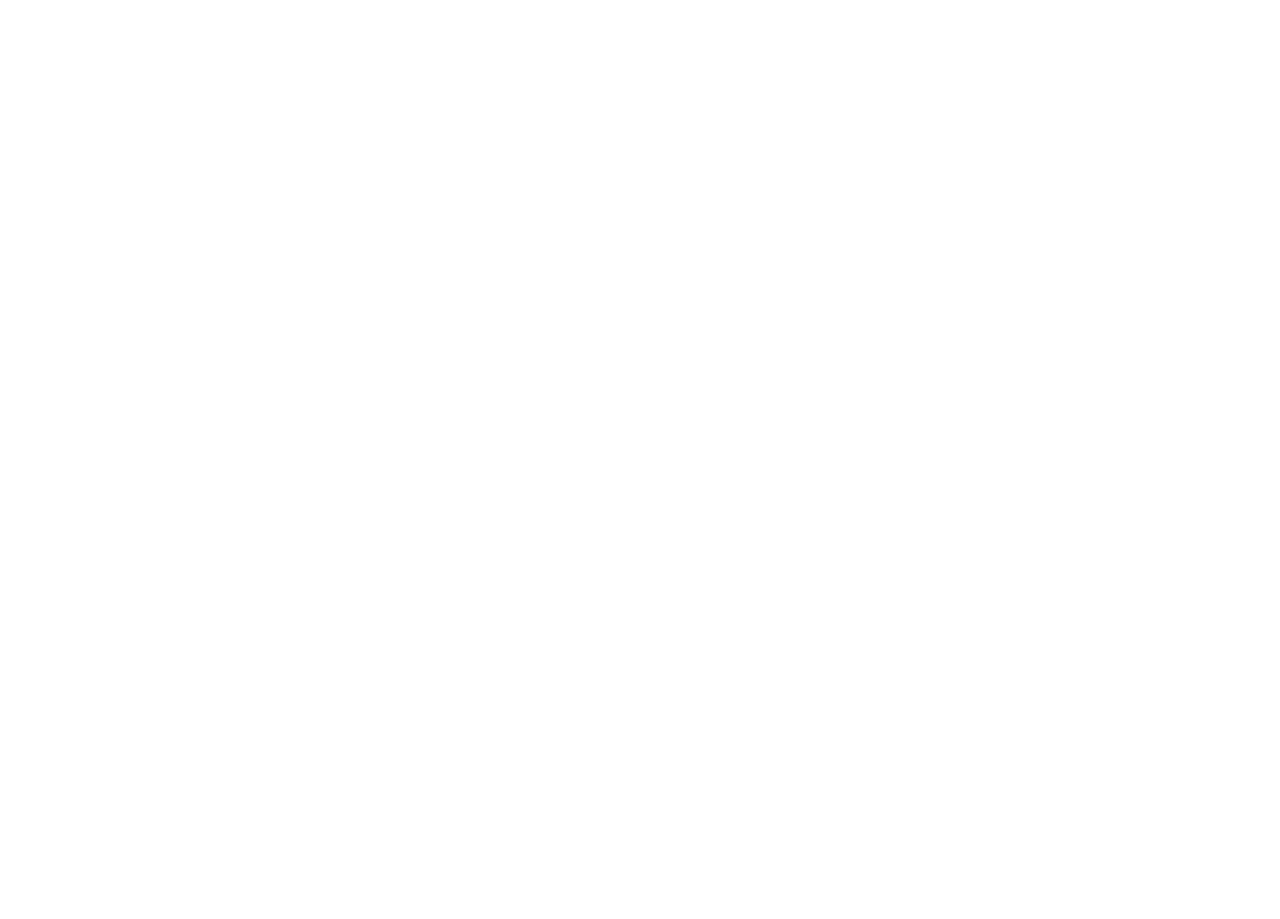
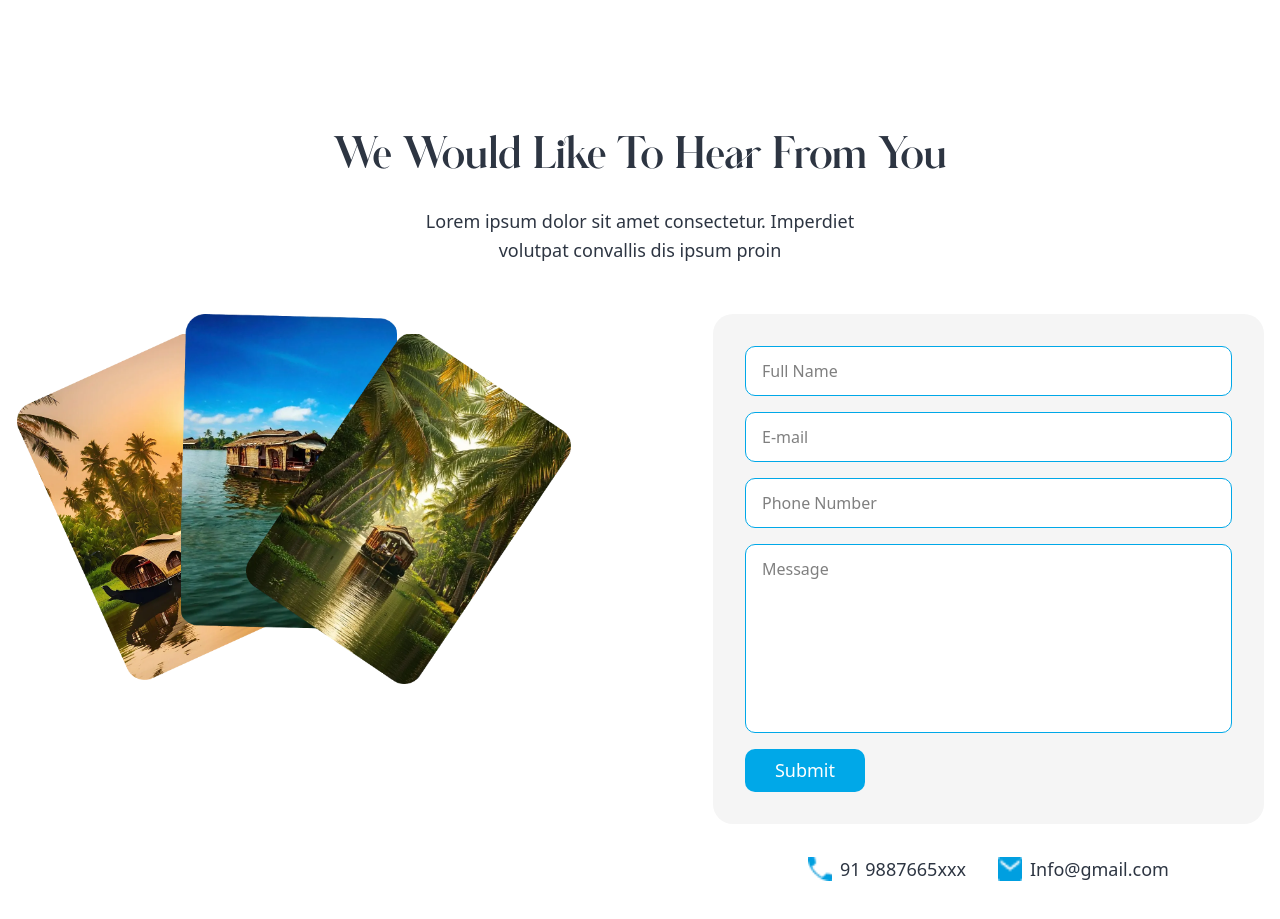
Before and after one commit to SumoodAmeen/Houseboat_frontend, a React (Vite) app: page / in a window 1280 px wide. Shown: the part 4540-5459 px from the top of the page. Before the commit the page ends 4583 px from the top, so only its background shows below. Built offline with nearby package versions, Linux system fonts and the light colour scheme.

Commit message:
till contact section

```diff
--- a/src/App.jsx
+++ b/src/App.jsx
@@ -6,6 +6,7 @@ import WhyUs from './components/landing_page_components/WhyUs'
 import OurHouseboats from './components/landing_page_components/OurHouseboats'
 import Badge from './components/landing_page_components/Badge'
 import StepInsideInfinite from './components/landing_page_components/StepInsideInfinite'
+import ContactUs from './components/landing_page_components/ContactUs'
 
 
 function App() {
@@ -19,6 +20,7 @@ function App() {
             <OurHouseboats />
             <Badge />
             <StepInsideInfinite />
+            <ContactUs />
         </>
     )
 }
--- /dev/null
+++ b/src/components/landing_page_components/ContactUs.jsx
@@ -0,0 +1,130 @@
+import React, { useState } from 'react';
+import contact1 from '../../assets/landing/contact1.webp';
+import contact2 from '../../assets/landing/contact2.webp';
+import contact3 from '../../assets/landing/contact3.webp';
+import callIcon from '../../assets/landing/call.webp';
+import mailIcon from '../../assets/landing/mail.webp';
+
+const ContactUs = () => {
+    const [formData, setFormData] = useState({
+        fullName: '',
+        email: '',
+        phone: '',
+        message: ''
+    });
+
+    const handleChange = (e) => {
+        setFormData({
+            ...formData,
+            [e.target.name]: e.target.value
+        });
+    };
+
+    const handleSubmit = (e) => {
+        e.preventDefault();
+        // Handle form submission
+        console.log('Form submitted:', formData);
+    };
+
+    return (
+        <section className="w-full py-12 md:py-20 bg-white">
+            <div className="max-w-[1440px] mx-auto px-4">
+                {/* Title and Description */}
+                <div className="text-center mb-8 md:mb-12">
+                    <h2 className="font-glitten text-[24px] md:text-[40px] font-400 text-[#2D3542] mb-4 md:mb-6 w-[306px] md:w-auto mx-auto">
+                        We Would Like To Hear From You
+                    </h2>
+                    <p className="text-[14px] md:text-[18px] font-400 text-[#2D3542] w-[326px] md:w-[487px] mx-auto leading-relaxed">
+                        Lorem ipsum dolor sit amet consectetur. Imperdiet volutpat convallis dis ipsum proin
+                    </p>
+                </div>
+
+                {/* Main Content - Desktop: Images Left, Form Right | Mobile: Form Top, Images Bottom */}
+                <div className="flex flex-col md:flex-row gap-8 md:gap-12 items-center md:items-start justify-center">
+                    {/* Images - Desktop: Left, Mobile: Bottom (order-2) */}
+                    <div className="order-2 md:order-1 relative w-[350px] h-[220px] md:w-[650px] md:h-[360px] mx-auto md:mx-0">
+                        {/* Image 1 - Left */}
+                        <img
+                            src={contact1}
+                            alt="Contact 1"
+                            className="absolute w-[181px] h-[210px] md:w-[299px] md:h-[346px] rounded-[20px] object-cover left-0 top-[15px] md:left-[1px] md:top-[20px] z-20"
+                        />
+                        {/* Image 2 - Center, behind others */}
+                        <img
+                            src={contact2}
+                            alt="Contact 2"
+                            className="absolute w-[130px] h-[170px] md:w-[216px] md:h-[316px] rounded-[20px] object-cover left-[100px] top-0 md:left-[165px] md:top-[0px] z-20"
+                        />
+                        {/* Image 3 - Right */}
+                        <img
+                            src={contact3}
+                            alt="Contact 3"
+                            className="absolute w-[185px] h-[200px] md:w-[325px] md:h-[350px] rounded-[20px] object-cover left-[140px] top-[0px] md:left-[230px] md:top-[20px] z-20"
+                        />
+                    </div>
+
+                    {/* Form Section - Desktop: Right, Mobile: Top (order-1) */}
+                    <div className="order-1 md:order-2 w-full md:w-auto">
+                        {/* Form Container */}
+                        <form
+                            onSubmit={handleSubmit}
+                            className="w-[351px] md:w-[551px] h-[350px] md:h-[510px] bg-[#F5F5F5] rounded-[20px] p-6 md:p-8 flex flex-col gap-3 md:gap-4 mx-auto"
+                        >
+                            <input
+                                type="text"
+                                name="fullName"
+                                placeholder="Full Name"
+                                value={formData.fullName}
+                                onChange={handleChange}
+                                className="w-full h-[40px] md:h-[50px] px-4 rounded-[10px] border border-[#00A8E8] bg-white text-[14px] md:text-[16px] focus:outline-none focus:border-[#0096d1]"
+                            />
+                            <input
+                                type="email"
+                                name="email"
+                                placeholder="E-mail"
+                                value={formData.email}
+                                onChange={handleChange}
+                                className="w-full h-[40px] md:h-[50px] px-4 rounded-[10px] border border-[#00A8E8] bg-white text-[14px] md:text-[16px] focus:outline-none focus:border-[#0096d1]"
+                            />
+                            <input
+                                type="tel"
+                                name="phone"
+                                placeholder="Phone Number"
+                                value={formData.phone}
+                                onChange={handleChange}
+                                className="w-full h-[40px] md:h-[50px] px-4 rounded-[10px] border border-[#00A8E8] bg-white text-[14px] md:text-[16px] focus:outline-none focus:border-[#0096d1]"
+                            />
+                            <textarea
+                                name="message"
+                                placeholder="Message"
+                                value={formData.message}
+                                onChange={handleChange}
+                                className="w-full flex-1 px-4 py-3 rounded-[10px] border border-[#00A8E8] bg-white text-[14px] md:text-[16px] resize-none focus:outline-none focus:border-[#0096d1]"
+                            />
+                            <button
+                                type="submit"
+                                className="w-[104px] md:w-[120px] h-[30px] md:h-[43px] bg-[#00A8E8] text-white rounded-[10px] text-[14px] md:text-[18px] font-400 hover:bg-[#0096d1] transition-colors"
+                            >
+                                Submit
+                            </button>
+                        </form>
+
+                        {/* Contact Info - Below Form */}
+                        <div className="flex gap-6 md:gap-8 justify-center mt-6 md:mt-8">
+                            <div className="flex items-center gap-2">
+                                <img src={callIcon} alt="Call" className="w-5 h-5 md:w-6 md:h-6" />
+                                <span className="text-[14px] md:text-[18px] font-400 text-[#2D3542]">91 9887665xxx</span>
+                            </div>
+                            <div className="flex items-center gap-2">
+                                <img src={mailIcon} alt="Email" className="w-5 h-5 md:w-6 md:h-6" />
+                                <span className="text-[14px] md:text-[18px] font-400 text-[#2D3542]">Info@gmail.com</span>
+                            </div>
+                        </div>
+                    </div>
+                </div>
+            </div>
+        </section>
+    );
+};
+
+export default ContactUs;
```
Also changed, not shown: 1 other file (tests, documents, lock files or other folders).
